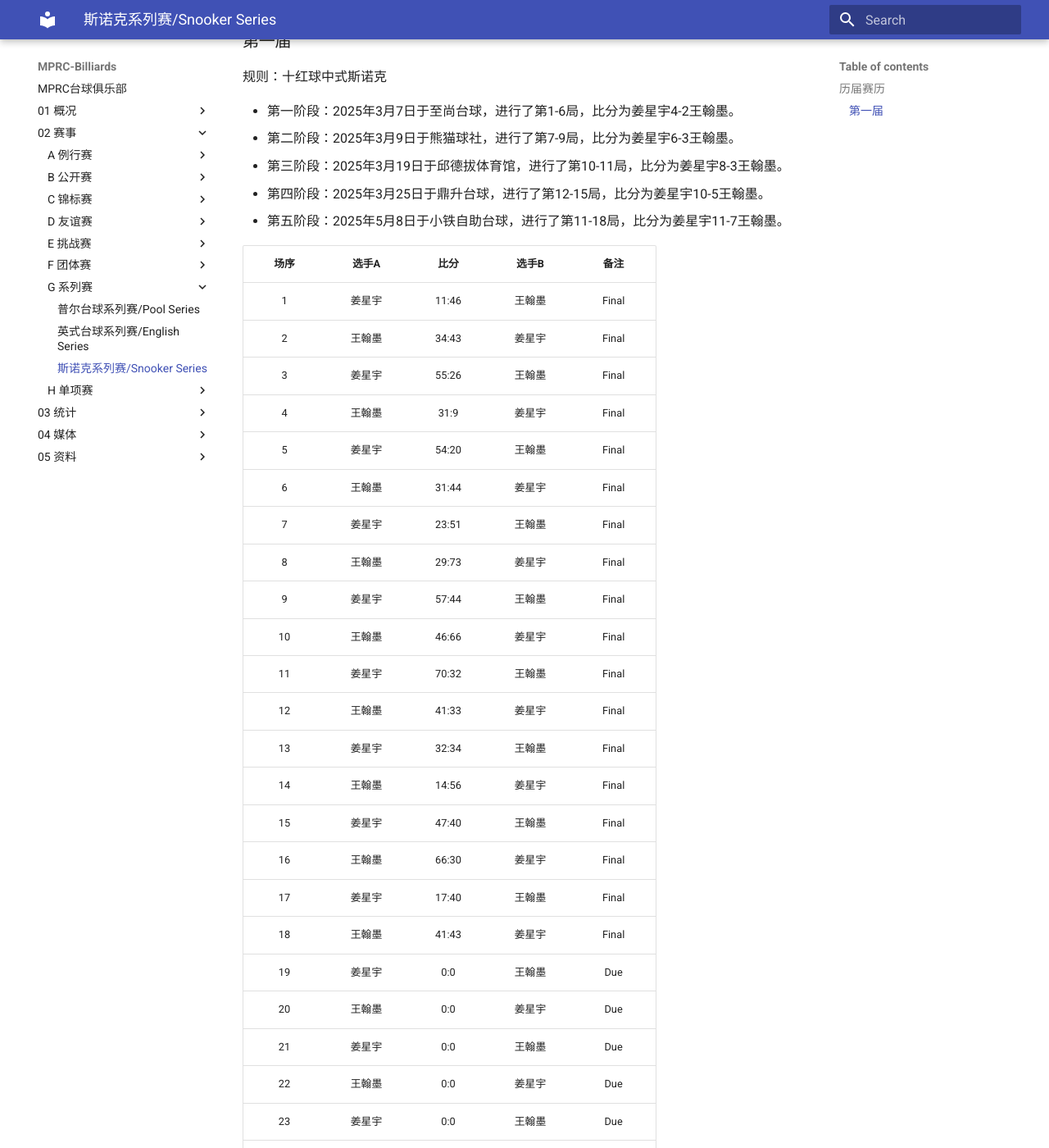
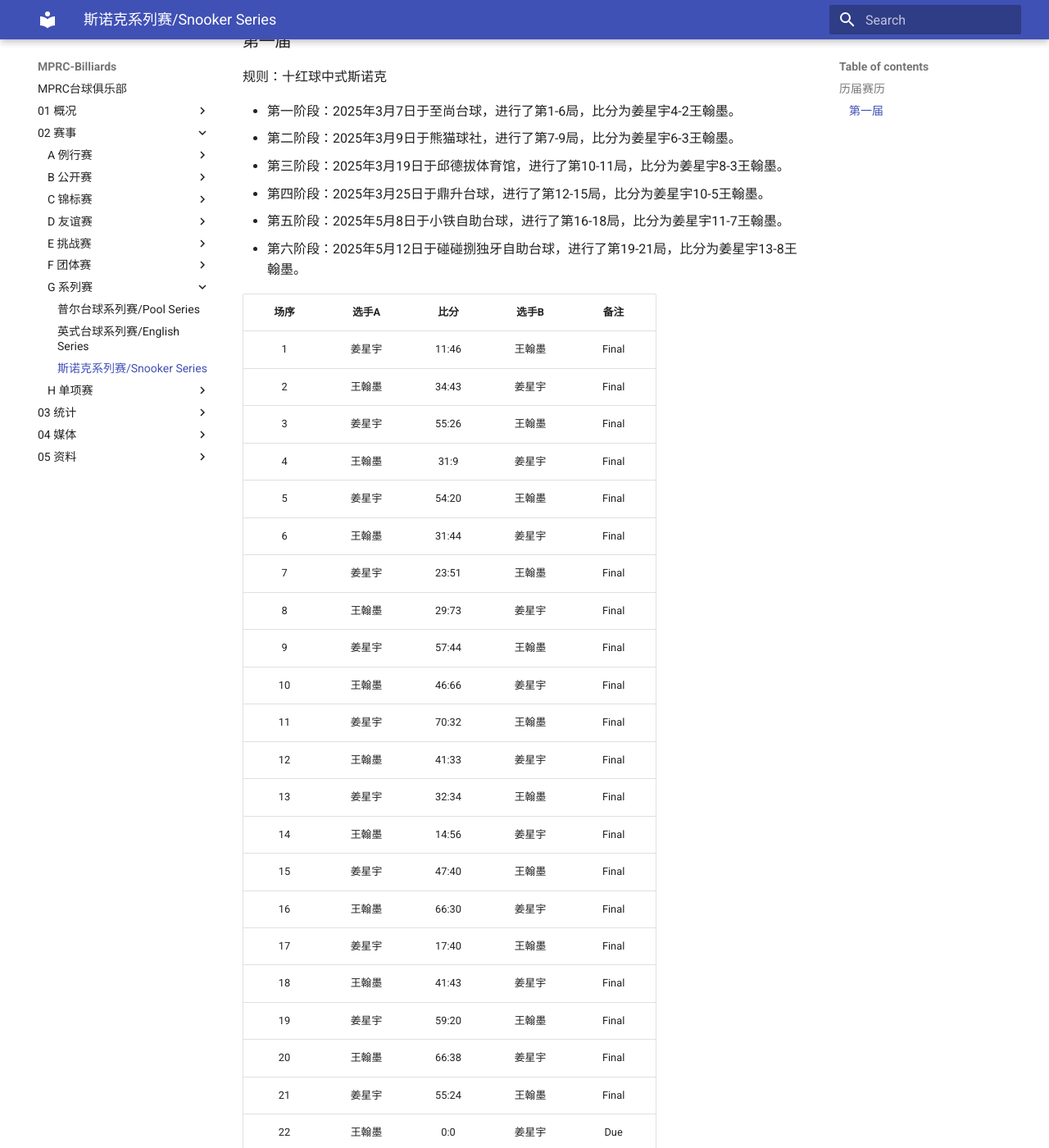
Before and after one commit to mprc-billiards/mprc-billiards.github.io, an MkDocs documentation site: the page built from docs/02-赛事/G-系列赛/G03-斯诺克系列赛.md, in a window 1280 px wide and 1400 px high, scrolled down 970 px. Shown: the whole window at 82% size. Built offline with MkDocs 1.6.1 and Material for MkDocs 9.7.7, drawn with Linux system fonts in a browser that asks for light colours; some of the changed text lies outside the part shown.

Commit message:
update 2025.05.12

```diff
--- a/docs/02-赛事/G-系列赛/G03-斯诺克系列赛.md
+++ b/docs/02-赛事/G-系列赛/G03-斯诺克系列赛.md
@@ -1,8 +1,8 @@
 # 斯诺克系列赛/Snooker Series
 
-| 届次 | 日期                 |      场地                | 胜者   | 比分 | 负者  |
-| :--: | :-----------------: | :----------------------: | :---: | :--: | :---: |
-| 1    | 2025.03.07-         | 至尚/熊猫/邱德拔/鼎升/小铁 |       |      |       |
+| 届次 | 日期                 |            场地                | 胜者   | 比分 | 负者  |
+| :--: | :-----------------: | :----------------------------: | :---: | :--: | :---: |
+| 1    | 2025.03.07-         | 至尚/熊猫/邱德拔/鼎升/小铁/碰碰捌 |       |      |       |
 
 斯诺克系列赛，又称斯诺克大师赛，采用斯诺克规则，比赛规模为比肩世锦赛决赛的35局18胜制。
 
@@ -18,7 +18,8 @@
 - 第二阶段：2025年3月9日于熊猫球社，进行了第7-9局，比分为姜星宇6-3王翰墨。
 - 第三阶段：2025年3月19日于邱德拔体育馆，进行了第10-11局，比分为姜星宇8-3王翰墨。
 - 第四阶段：2025年3月25日于鼎升台球，进行了第12-15局，比分为姜星宇10-5王翰墨。
-- 第五阶段：2025年5月8日于小铁自助台球，进行了第11-18局，比分为姜星宇11-7王翰墨。
+- 第五阶段：2025年5月8日于小铁自助台球，进行了第16-18局，比分为姜星宇11-7王翰墨。
+- 第六阶段：2025年5月12日于碰碰捌独牙自助台球，进行了第19-21局，比分为姜星宇13-8王翰墨。
 
 | 场序 | 选手A  | 比分   | 选手B  | 备注  |
 | :--: | :----: | :----: | :---: | :---: |
@@ -40,14 +41,14 @@
 | 16   | 王翰墨 | 66:30  | 姜星宇 | Final |
 | 17   | 姜星宇 | 17:40  | 王翰墨 | Final |
 | 18   | 王翰墨 | 41:43  | 姜星宇 | Final |
-| 19   | 姜星宇 |  0:0   | 王翰墨 | Due   |
-| 20   | 王翰墨 |  0:0   | 姜星宇 | Due   |
-| 21   | 姜星宇 |  0:0   | 王翰墨 | Due   |
+| 19   | 姜星宇 | 59:20  | 王翰墨 | Final |
+| 20   | 王翰墨 | 66:38  | 姜星宇 | Final |
+| 21   | 姜星宇 | 55:24  | 王翰墨 | Final |
 | 22   | 王翰墨 |  0:0   | 姜星宇 | Due   |
 | 23   | 姜星宇 |  0:0   | 王翰墨 | Due   |
 | 24   | 王翰墨 |  0:0   | 姜星宇 | Due   |
 | 25   | 姜星宇 |  0:0   | 王翰墨 | Due   |
-| 26   | 王翰墨 |  0:0   | 姜星宇 | If Necessary |
+| 26   | 王翰墨 |  0:0   | 姜星宇 | Due   |
 | 27   | 姜星宇 |  0:0   | 王翰墨 | If Necessary |
 | 28   | 王翰墨 |  0:0   | 姜星宇 | If Necessary |
 | 29   | 姜星宇 |  0:0   | 王翰墨 | If Necessary |
```
Also changed, not shown: docs/01-概况/4-历史汇总.md (+2 -2 lines), docs/02-赛事/D-友谊赛/D13-克里巴奇友谊赛.md (+11 -2 lines), docs/03-统计/3-纪录榜.md (+4 -3 lines), docs/03-统计/4-战绩榜.md (+2 -2 lines).
